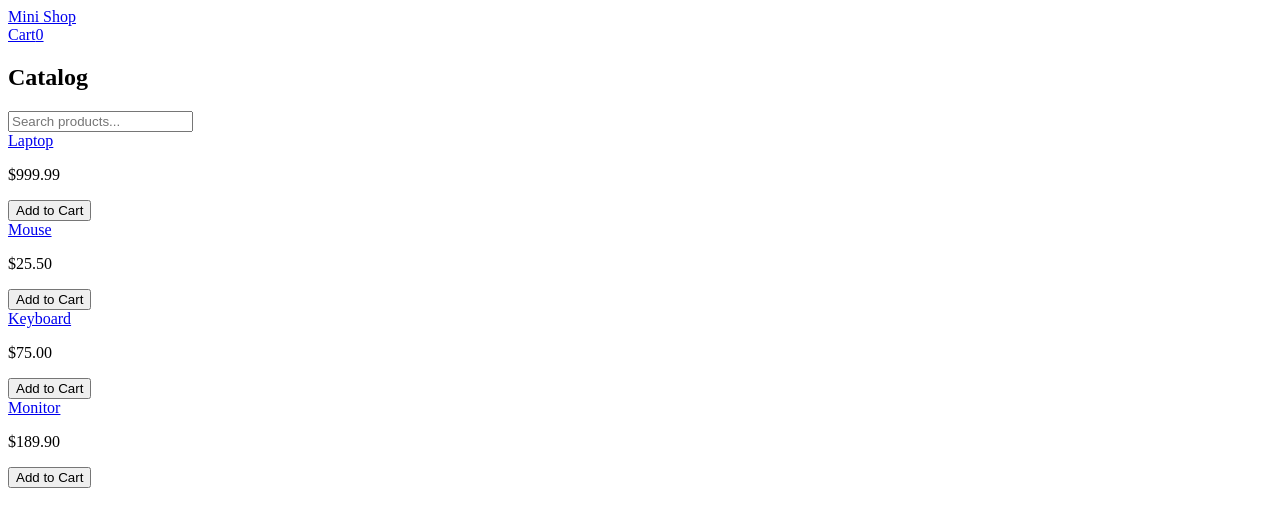
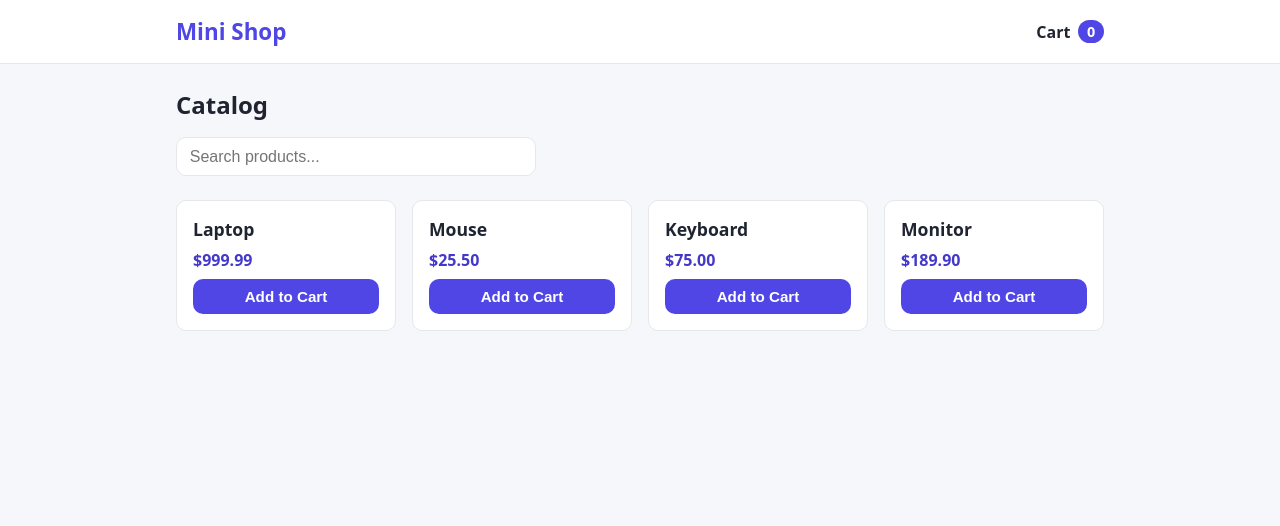
Before and after one commit to argimiro04/web-system-developmen, a React (Vite) app in the folder exercises/04/: page / in a window 1280 px wide. Shown: the top 526 px of the page. Built offline with nearby package versions, Linux system fonts and the light colour scheme.

Commit message:
style(ex04): estilos generales (cabecera, rejilla de tarjetas, botones, detalle)
Co-Authored-By: Claude Opus 5.5 <noreply@anthropic.com>

```diff
--- a/exercises/04/src/index.css
+++ b/exercises/04/src/index.css
@@ -0,0 +1,187 @@
+/* Estilos generales de la tienda (Persona A). Sin librerías: CSS plano con variables.
+   Los estilos del carrito y del checkout están en pages/Cart.css (Persona B). */
+
+:root {
+  --color-bg: #f6f7fb;
+  --color-surface: #ffffff;
+  --color-text: #1f2430;
+  --color-muted: #6b7280;
+  --color-primary: #4f46e5;
+  --color-primary-dark: #4338ca;
+  --color-border: #e5e7eb;
+  --radius: 10px;
+  font-family: system-ui, -apple-system, 'Segoe UI', Roboto, sans-serif;
+  color: var(--color-text);
+  background: var(--color-bg);
+}
+
+* {
+  box-sizing: border-box;
+}
+
+body {
+  margin: 0;
+  background: var(--color-bg);
+}
+
+h1 {
+  margin: 0 0 1rem;
+}
+
+.container {
+  max-width: 960px;
+  margin: 0 auto;
+  padding: 1.5rem 1rem;
+}
+
+/* ---------- Cabecera ---------- */
+.site-header {
+  background: var(--color-surface);
+  border-bottom: 1px solid var(--color-border);
+}
+
+.header-inner {
+  display: flex;
+  align-items: center;
+  justify-content: space-between;
+  padding-top: 1rem;
+  padding-bottom: 1rem;
+}
+
+.brand {
+  font-size: 1.4rem;
+  font-weight: 700;
+  color: var(--color-primary);
+  text-decoration: none;
+}
+
+.cart-link {
+  display: inline-flex;
+  align-items: center;
+  gap: 0.5rem;
+  color: var(--color-text);
+  font-weight: 600;
+  text-decoration: none;
+}
+
+.cart-badge {
+  min-width: 1.6rem;
+  padding: 0.1rem 0.5rem;
+  border-radius: 999px;
+  background: var(--color-primary);
+  color: #fff;
+  text-align: center;
+  font-size: 0.9rem;
+}
+
+/* ---------- Buscador ---------- */
+.search {
+  width: 100%;
+  max-width: 360px;
+  padding: 0.6rem 0.8rem;
+  margin-bottom: 1.5rem;
+  border: 1px solid var(--color-border);
+  border-radius: var(--radius);
+  font-size: 1rem;
+}
+
+.search:focus {
+  outline: 2px solid var(--color-primary);
+  outline-offset: 1px;
+}
+
+/* ---------- Rejilla de tarjetas ---------- */
+.grid {
+  display: grid;
+  grid-template-columns: repeat(auto-fill, minmax(200px, 1fr));
+  gap: 1rem;
+}
+
+.card {
+  display: flex;
+  flex-direction: column;
+  gap: 0.5rem;
+  padding: 1rem;
+  background: var(--color-surface);
+  border: 1px solid var(--color-border);
+  border-radius: var(--radius);
+}
+
+.card-title {
+  font-size: 1.1rem;
+  font-weight: 600;
+  color: var(--color-text);
+  text-decoration: none;
+}
+
+.card-title:hover {
+  color: var(--color-primary);
+}
+
+.card .button {
+  margin-top: auto;
+}
+
+.price {
+  margin: 0;
+  font-weight: 700;
+  color: var(--color-primary-dark);
+}
+
+/* ---------- Botones ---------- */
+.button {
+  display: inline-block;
+  padding: 0.55rem 1rem;
+  border: none;
+  border-radius: var(--radius);
+  background: var(--color-primary);
+  color: #fff;
+  font-size: 0.95rem;
+  font-weight: 600;
+  text-align: center;
+  text-decoration: none;
+  cursor: pointer;
+}
+
+.button:hover {
+  background: var(--color-primary-dark);
+}
+
+/* ---------- Detalle ---------- */
+.detail {
+  max-width: 560px;
+  padding: 1.5rem;
+  background: var(--color-surface);
+  border: 1px solid var(--color-border);
+  border-radius: var(--radius);
+}
+
+.detail .price {
+  font-size: 1.4rem;
+}
+
+.detail-actions {
+  display: flex;
+  align-items: center;
+  gap: 1rem;
+  margin-top: 1rem;
+}
+
+.link-back {
+  color: var(--color-muted);
+}
+
+/* ---------- Mensajes ---------- */
+.empty {
+  color: var(--color-muted);
+}
+
+.not-found {
+  text-align: center;
+  padding-top: 4rem;
+}
+
+.not-found h1 {
+  font-size: 4rem;
+  color: var(--color-primary);
+}
```
